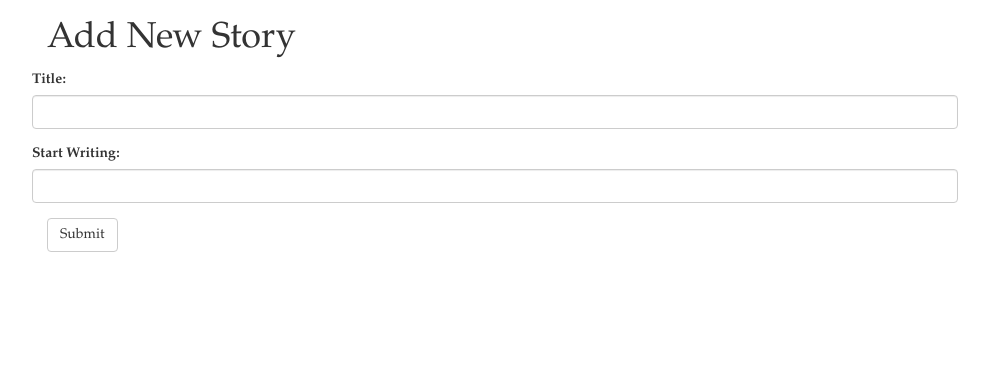
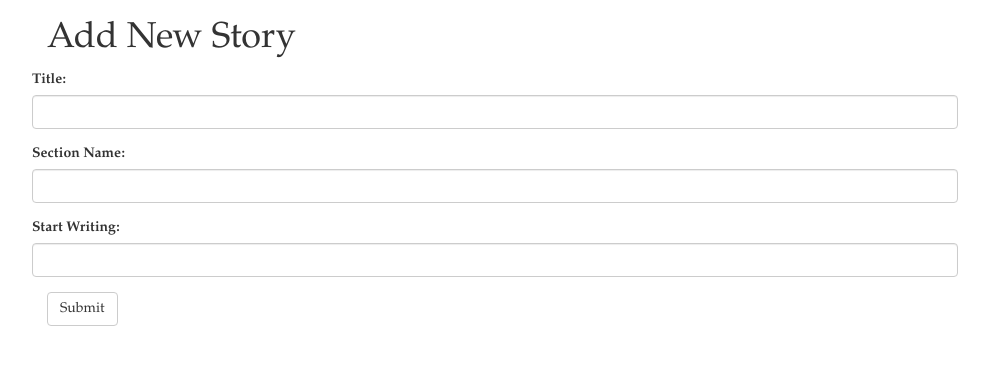
Before and after one commit to danaadylova/Swallow-Tales, a Django app: template BrickHacks/SwallowTales/templates/add_story.html in a window 1280 px wide. Shown: the part 52-417 px from the top of the page, without its empty margins (145-1134 px from the left). Run offline with Django 3.2, Linux system fonts and the light colour scheme; the template is opened without the code that fills it, so the values that code supplies are empty; some libraries are stand-ins or nearby versions.

Commit message:
added section Name field to forms for add and edit story

```diff
--- a/BrickHacks/SwallowTales/templates/add_story.html
+++ b/BrickHacks/SwallowTales/templates/add_story.html
@@ -10,6 +10,10 @@
             <input type="text" name="name" class="form-control" id="name">
         </div>
         <div class="form-group">
+            <label>Section Name:</label>
+            <input type="text" name="secName" class="form-control" id="secName">
+        </div>
+        <div class="form-group">
             <label>Start Writing:</label>
             <input type="text" name="text" class="form-control" id="text">
         </div>
--- a/BrickHacks/SwallowTales/templates/edit_story.html
+++ b/BrickHacks/SwallowTales/templates/edit_story.html
@@ -10,6 +10,10 @@
             <input type="text" name="name" class="form-control" id="text" value="{{ name }}">
         </div>
         <div class="form-group">
+            <label>Section Name:</label>
+            <input type="text" name="secName" class="form-control" id="secName">
+        </div>
+        <div class="form-group">
             <label>Start Writing:</label>
             <input type="text" name="text" class="form-control" id="text" value="{{ text }}">
         </div>
```
Also changed, not shown: BrickHacks/db.sqlite3.
